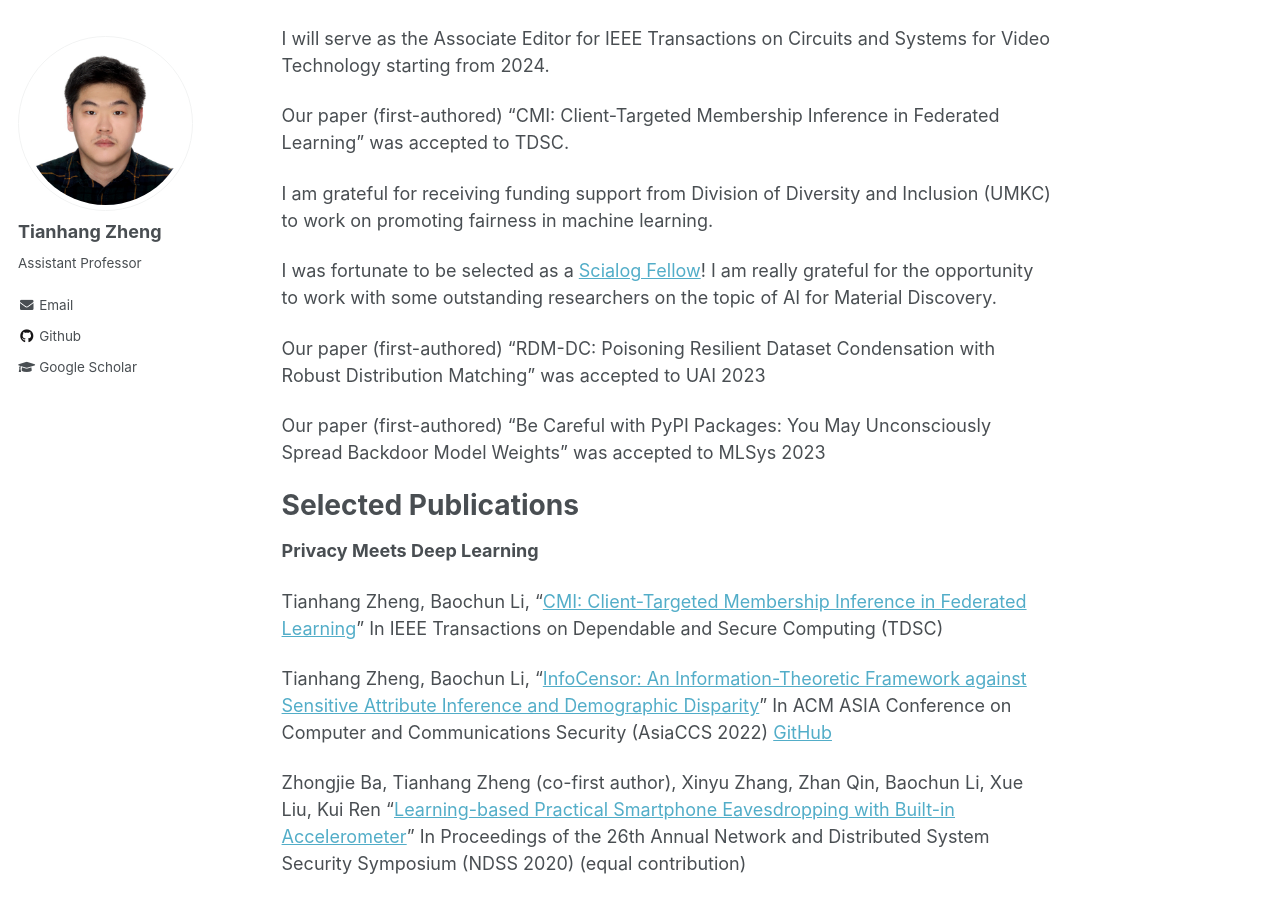
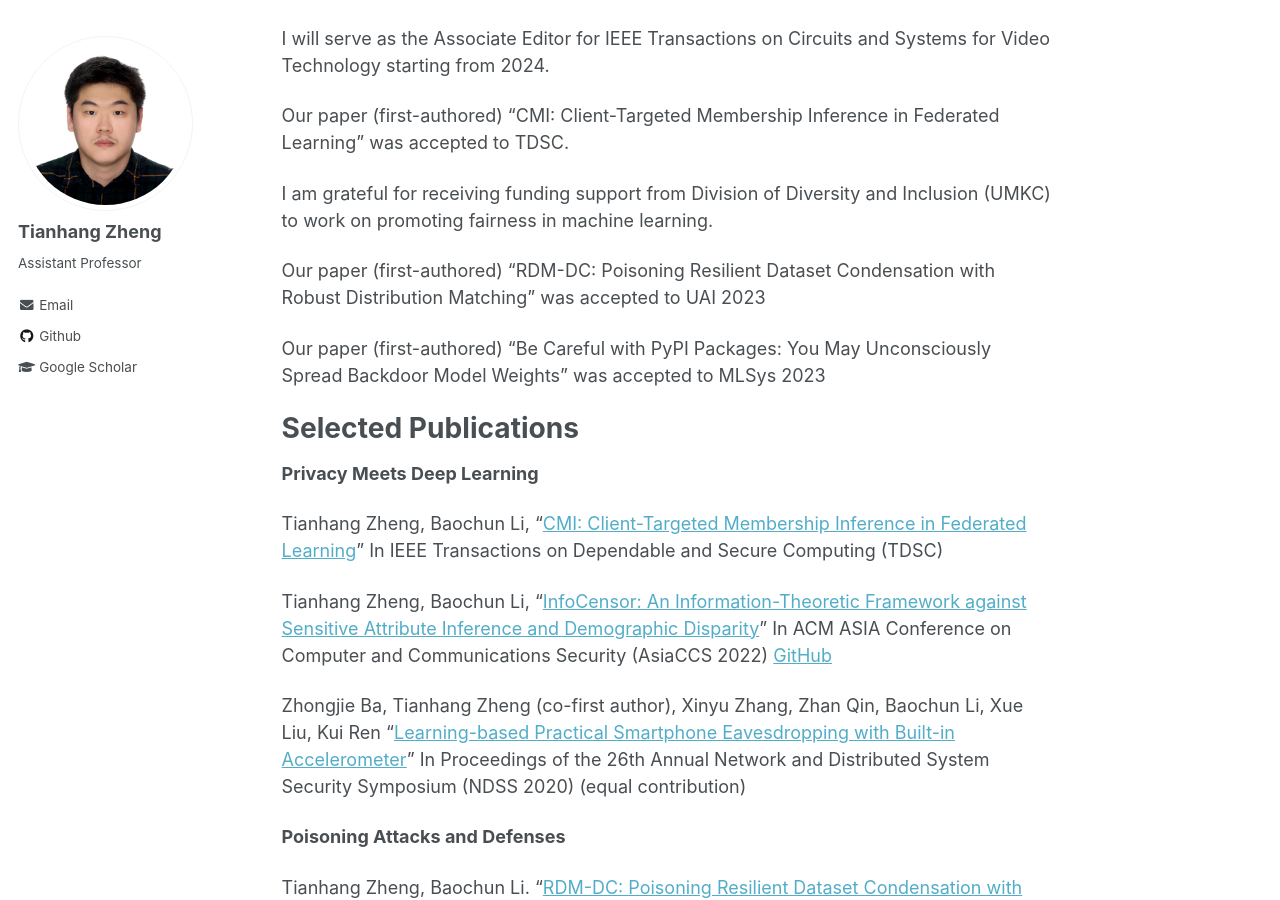
Before and after one commit to tianzheng4/tianzheng4.github.io, a Jekyll site: the page built from _pages/about.md, in a window 1280 px wide and 900 px high, scrolled down 732 px. Built offline with Jekyll 4.4.1, drawn with Linux system fonts in a browser that asks for light colours.

Commit message:
Update about.md

```diff
--- a/_pages/about.md
+++ b/_pages/about.md
@@ -27,7 +27,7 @@
 
 I am grateful for receiving funding support from Division of Diversity and Inclusion (UMKC) to work on promoting fairness in machine learning.
 
-I was fortunate to be selected as a [Scialog Fellow](https://rescorp.org/scialog/aut-fellows-and-facilitators)! I am really grateful for the opportunity to work with some outstanding researchers on the topic of AI for Material Discovery.
+<!-- I was fortunate to be selected as a [Scialog Fellow](https://rescorp.org/scialog/aut-fellows-and-facilitators)! I am really grateful for the opportunity to work with some outstanding researchers on the topic of AI for Material Discovery. -->
 
 Our paper (first-authored) "RDM-DC: Poisoning Resilient Dataset Condensation with Robust Distribution Matching" was accepted to UAI 2023
 
```
